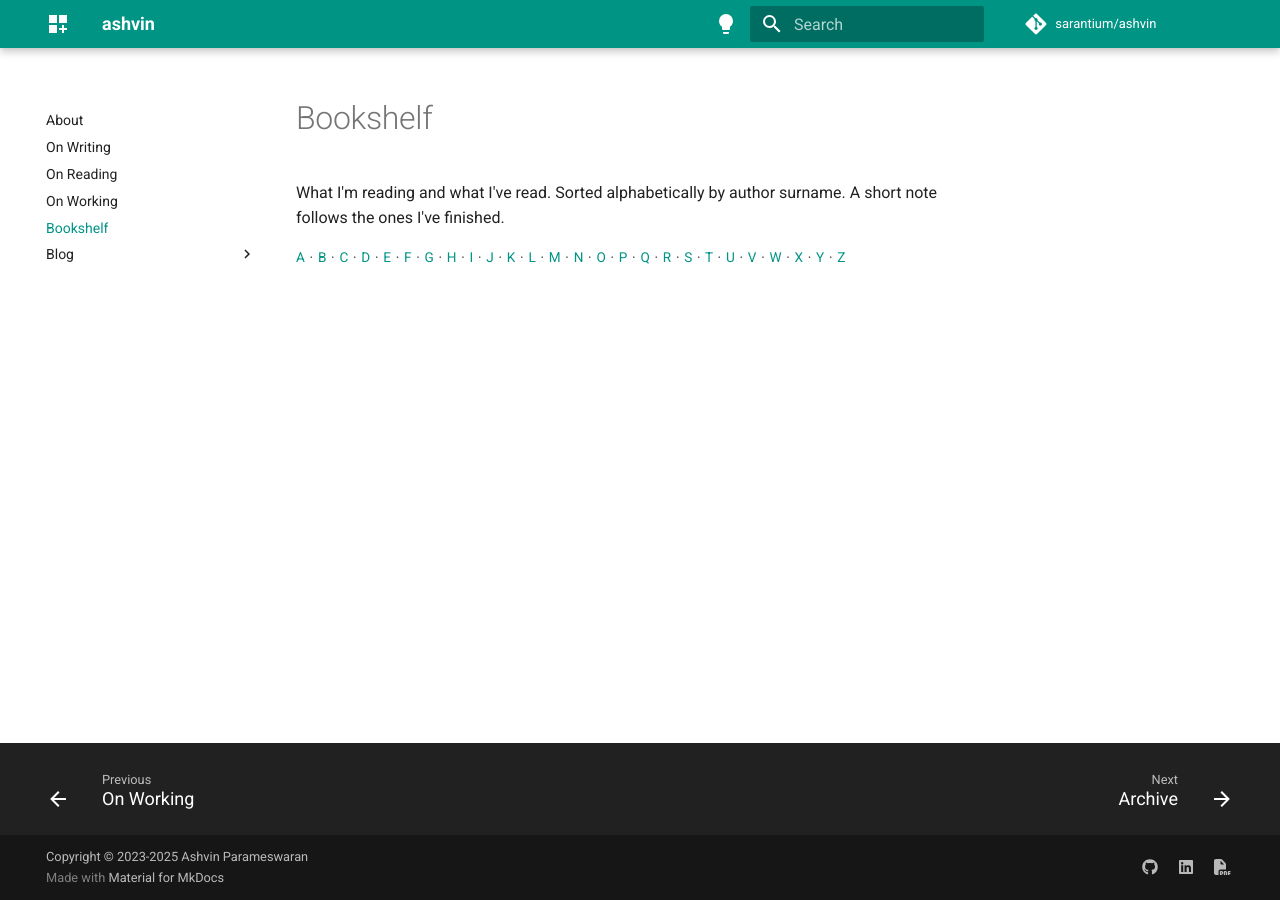
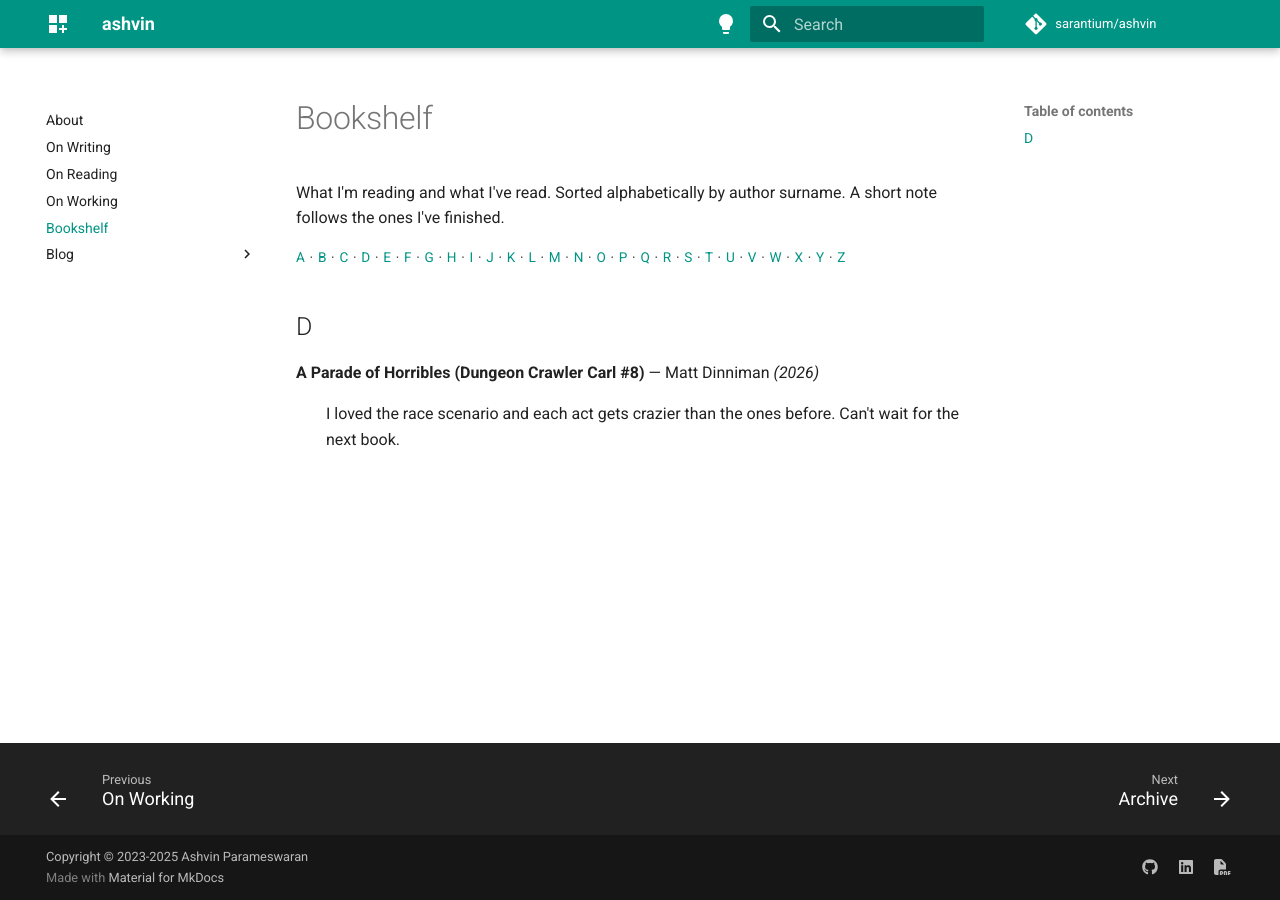
Before and after one commit to sarantium/ashvin, an MkDocs documentation site: the page built from docs/bookshelf.md, in a window 1280 px wide. Built offline with MkDocs 1.6.1 and Material for MkDocs 9.7.7, drawn with Linux system fonts in a browser that asks for light colours; comment, search, counter and statistics services are not loaded.

Commit message:
📚 bookshelf: add A Parade of Horribles (DCC #8)
First entry — Matt Dinniman under D.

```diff
--- a/docs/bookshelf.md
+++ b/docs/bookshelf.md
@@ -29,3 +29,8 @@ How to add a book:
    The `:   ` indented line uses Markdown definition-list syntax (def_list is on)
    so the note hangs under the title cleanly.
 -->
+
+## D { #d }
+
+**A Parade of Horribles (Dungeon Crawler Carl #8)** — Matt Dinniman *(2026)*
+:   I loved the race scenario and each act gets crazier than the ones before. Can't wait for the next book.
```
